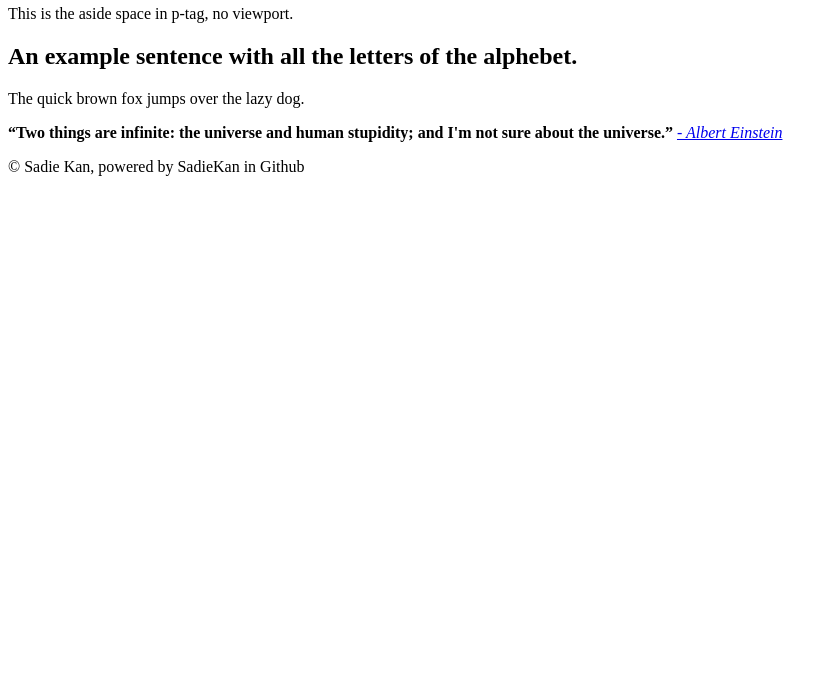
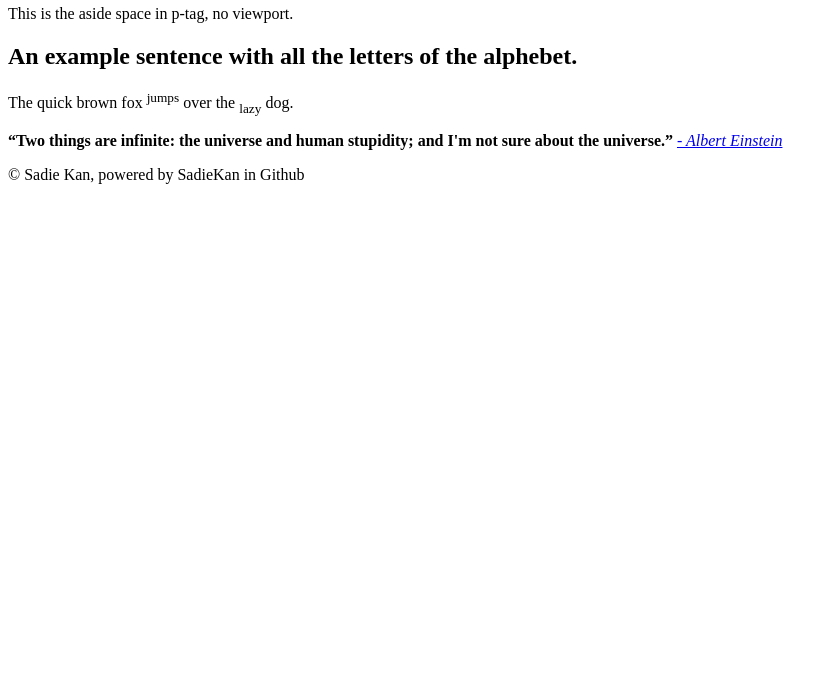
Before and after one commit to SadieKan/LearningHTML.github.io, a plain HTML site: page childPages/Exp Sub and Superscript.html in a window 1280 px wide. Shown: the part 122-800 px from the top of the page, without its empty margins (0-838 px from the left). Drawn offline with Linux system fonts and the light colour scheme.

Commit message:
Update Exp Sub and Superscript.html

```diff
--- a/childPages/Exp Sub and Superscript.html
+++ b/childPages/Exp Sub and Superscript.html
@@ -32,7 +32,7 @@
         <section>
           <h2>An example sentence with all the letters of the alphebet.</h2>
           <article>
-            <p>The quick brown fox jumps over the lazy dog.</p>
+            <p>The quick brown fox <sup>jumps</sup> over the <sub>lazy</sub> dog.</p>
           </article>
         </section>
   </body>
```
